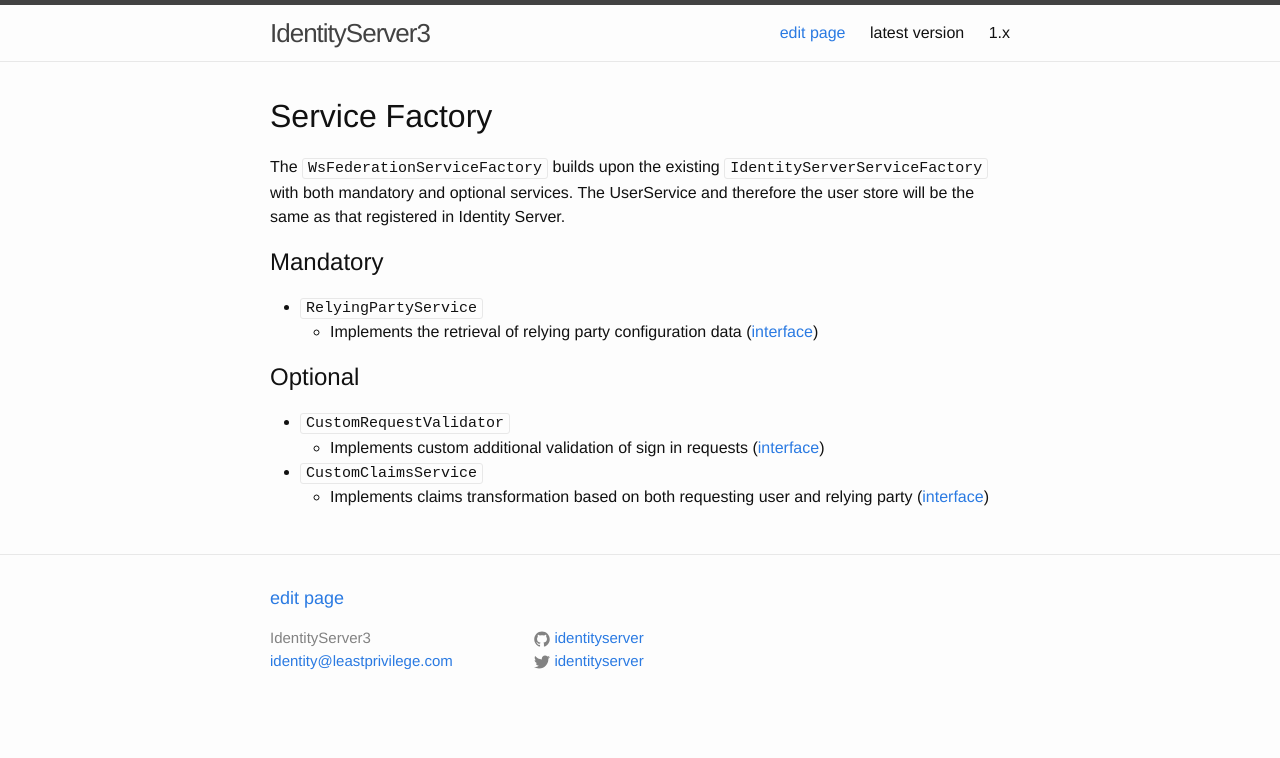
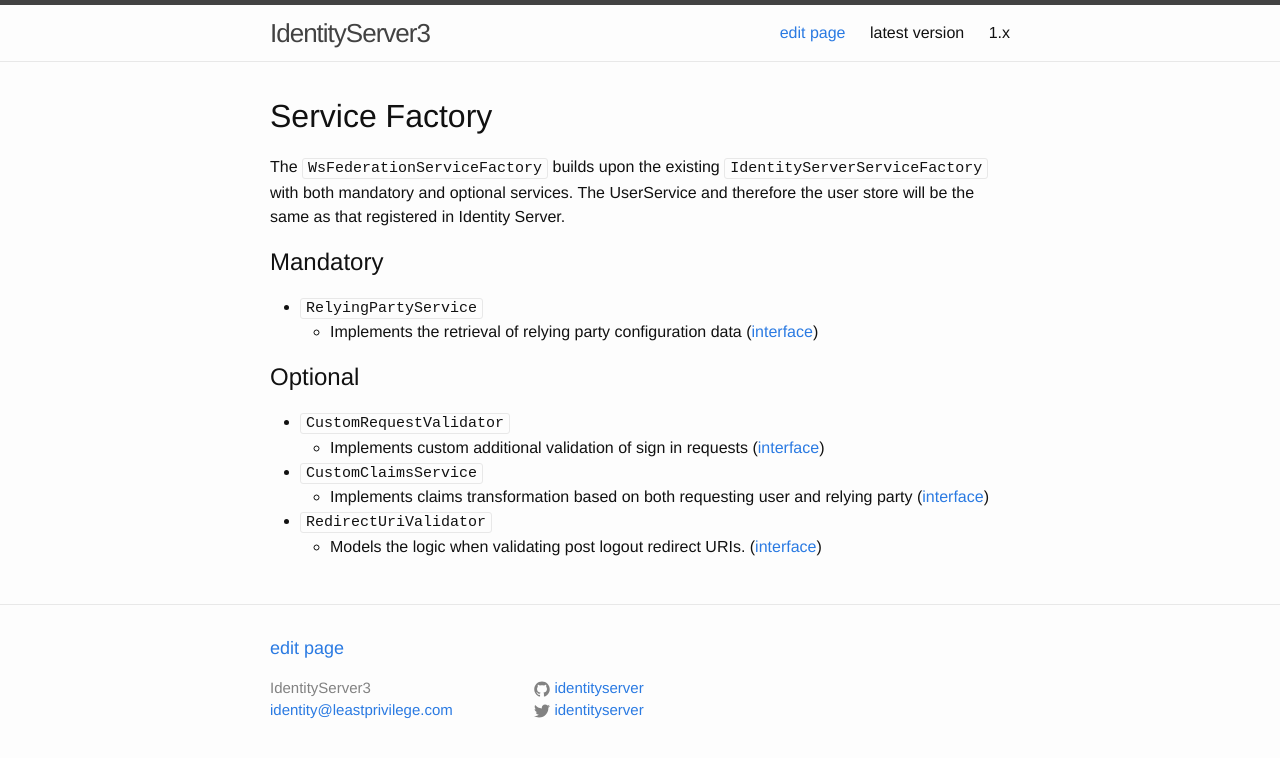
Before and after one commit to IdentityServer/Documentation, a Jekyll site: the page built from docsv2/wsFederation/serviceFactory.md, in a window 1280 px wide. Shown: the top 758 px of the page. Built offline with Jekyll 4.4.1, drawn with Linux system fonts in a browser that asks for light colours.

Commit message:
Update serviceFactory.md

```diff
--- a/docsv2/wsFederation/serviceFactory.md
+++ b/docsv2/wsFederation/serviceFactory.md
@@ -19,3 +19,5 @@
 	* Implements custom additional validation of sign in requests ([interface](https://github.com/IdentityServer/IdentityServer3.WsFederation/blob/master/source/WsFederationPlugin/Services/ICustomWsFederationRequestValidator.cs))
 * `CustomClaimsService`
 	* Implements claims transformation based on both requesting user and relying party ([interface](https://github.com/IdentityServer/IdentityServer3.WsFederation/blob/dev/source/WsFederationPlugin/Services/ICustomWsFederationClaimsService.cs))
+* `RedirectUriValidator`
+	* Models the logic when validating post logout redirect URIs. ([interface](https://github.com/IdentityServer/IdentityServer3.WsFederation/blob/dev/source/WsFederationPlugin/Services/IRedirectUriValidator.cs))
```
